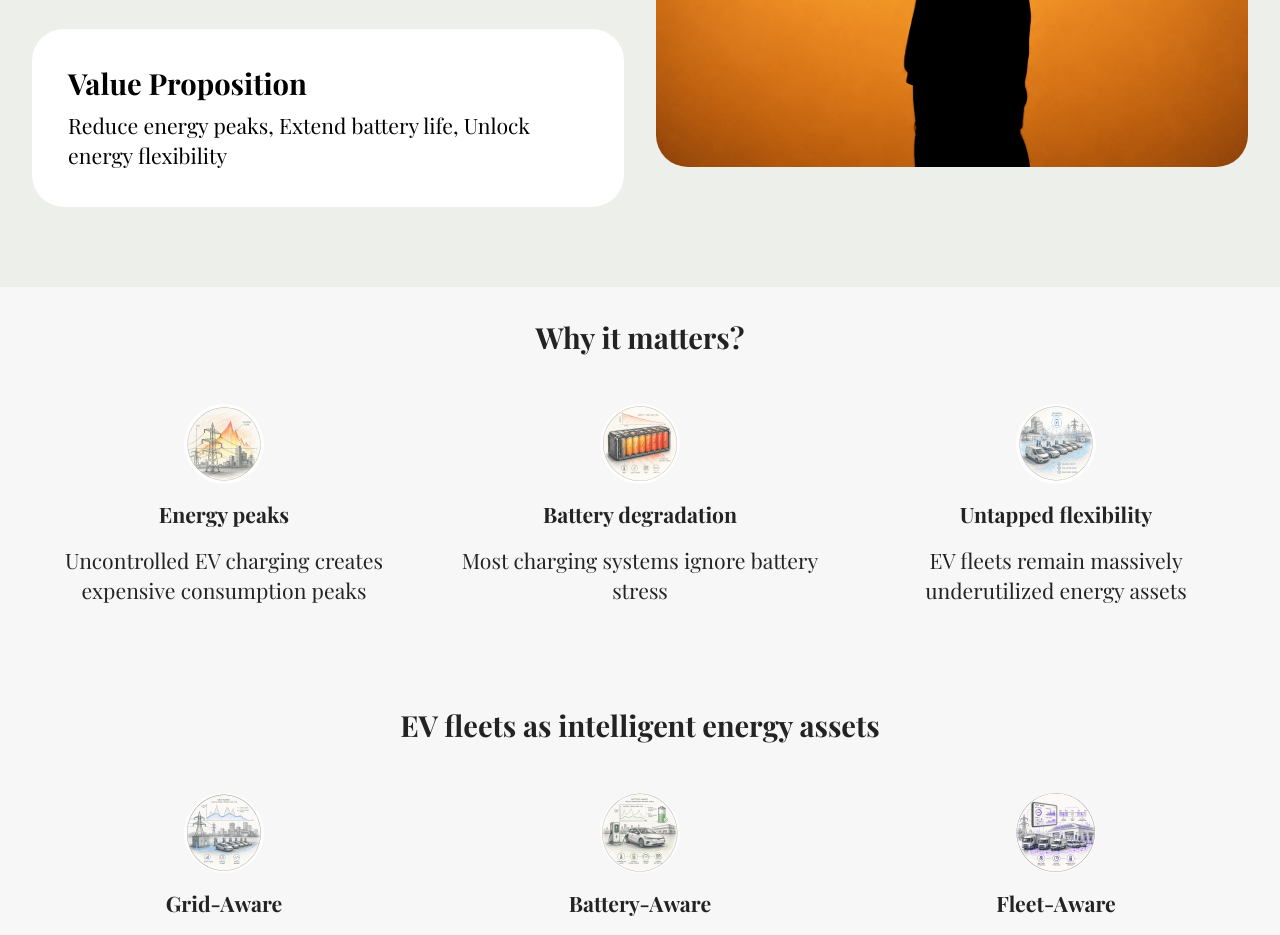
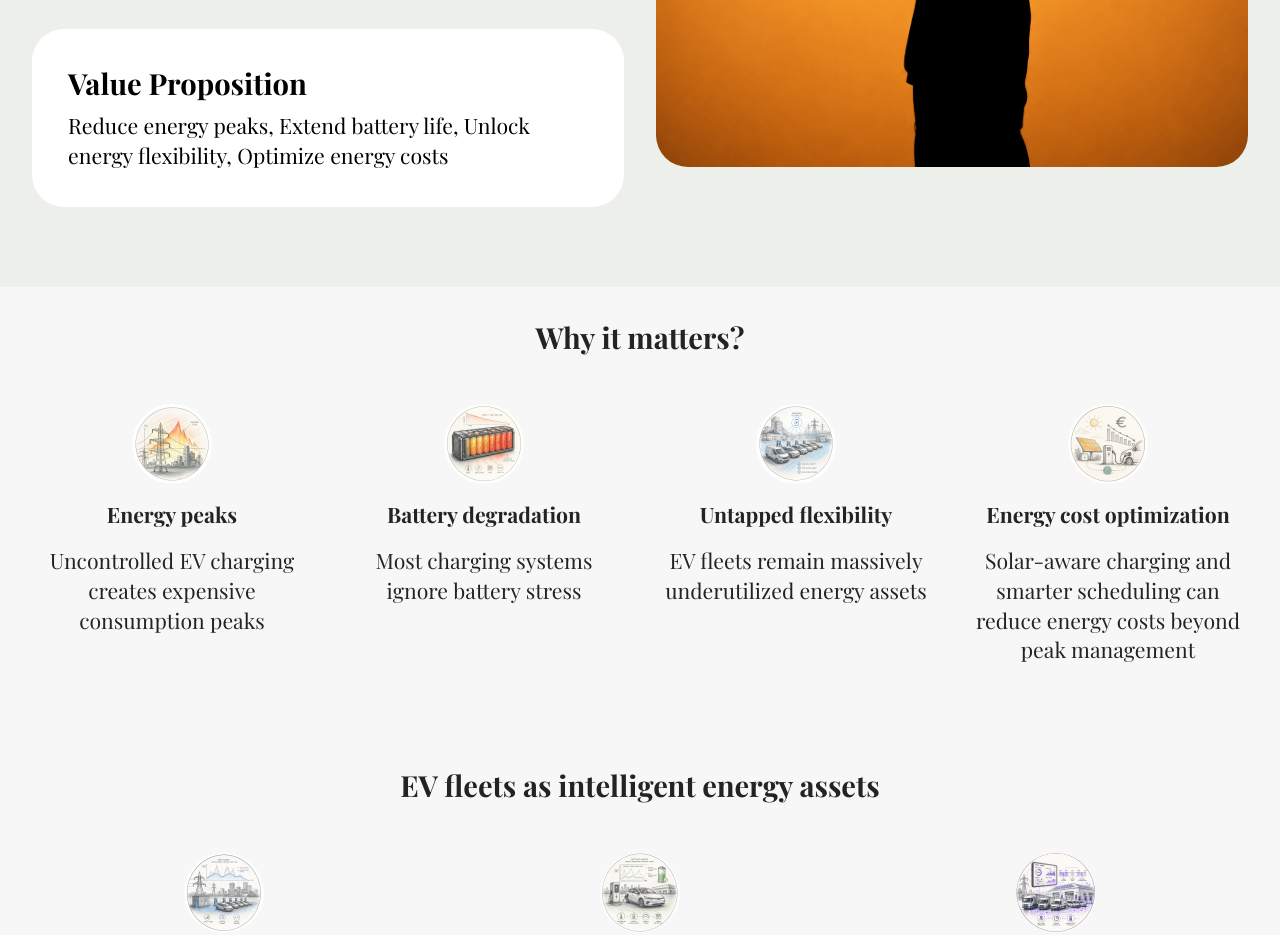
Before and after one commit to kavehdehghan/SH-Website, a plain HTML site: page index.html in a window 1280 px wide. Shown: the part 1311-2246 px from the top of the page. Drawn offline with nearby package versions, Linux system fonts and the light colour scheme; a web font is replaced by a local one.

Commit message:
Add energy cost optimization content

```diff
--- a/index.html
+++ b/index.html
@@ -129,7 +129,7 @@
 							<h4 class="card-title mbr-fonts-style display-2">
 								<strong>Value Proposition</strong></h4>
 							<p class="card-text mbr-fonts-style mt-0 mb-0 display-7">
-								Reduce energy peaks, Extend battery life, Unlock energy flexibility
+								Reduce energy peaks, Extend battery life, Unlock energy flexibility, Optimize energy costs
 							</p>
 
 						</div>
@@ -159,7 +159,7 @@
       </div>
     </div>
     <div class="row justify-content-center">
-      <div class="item features-without-image col-12 col-lg-4">
+      <div class="item features-without-image col-12 col-lg-3">
         <div class="item-wrapper">
           <div class="card-box">
             <div class="img-box">
@@ -176,7 +176,7 @@
           </div>
         </div>
       </div>
-      <div class="item features-without-image col-12 col-lg-4">
+      <div class="item features-without-image col-12 col-lg-3">
         <div class="item-wrapper">
           <div class="card-box">
             <div class="img-box">
@@ -193,7 +193,7 @@
           </div>
         </div>
       </div>
-      <div class="item features-without-image col-12 col-lg-4">
+      <div class="item features-without-image col-12 col-lg-3">
         <div class="item-wrapper">
           <div class="card-box">
             <div class="img-box">
@@ -203,6 +203,23 @@
             </div>
             <h4 class="card-title mbr-fonts-style mb-0 display-7"><strong>Untapped flexibility</strong></h4>
             <h5 class="card-text mbr-fonts-style mt-3 display-7">EV fleets remain massively underutilized energy assets
+<div><br></div></h5>
+            <div class="link-wrap">
+
+            </div>
+          </div>
+        </div>
+      </div>
+      <div class="item features-without-image col-12 col-lg-3">
+        <div class="item-wrapper">
+          <div class="card-box">
+            <div class="img-box">
+              <div class="image-wrapper mb-3">
+                <img src="assets/images/energy-cost-optimization.png" alt="Energy cost optimization by BlueMaat">
+              </div>
+            </div>
+            <h4 class="card-title mbr-fonts-style mb-0 display-7"><strong>Energy cost optimization</strong></h4>
+            <h5 class="card-text mbr-fonts-style mt-3 display-7">Solar-aware charging and smarter scheduling can reduce energy costs beyond peak management
 <div><br></div></h5>
             <div class="link-wrap">
 
```
Also changed, not shown: assets/images/energy-cost-optimization.png (added).
